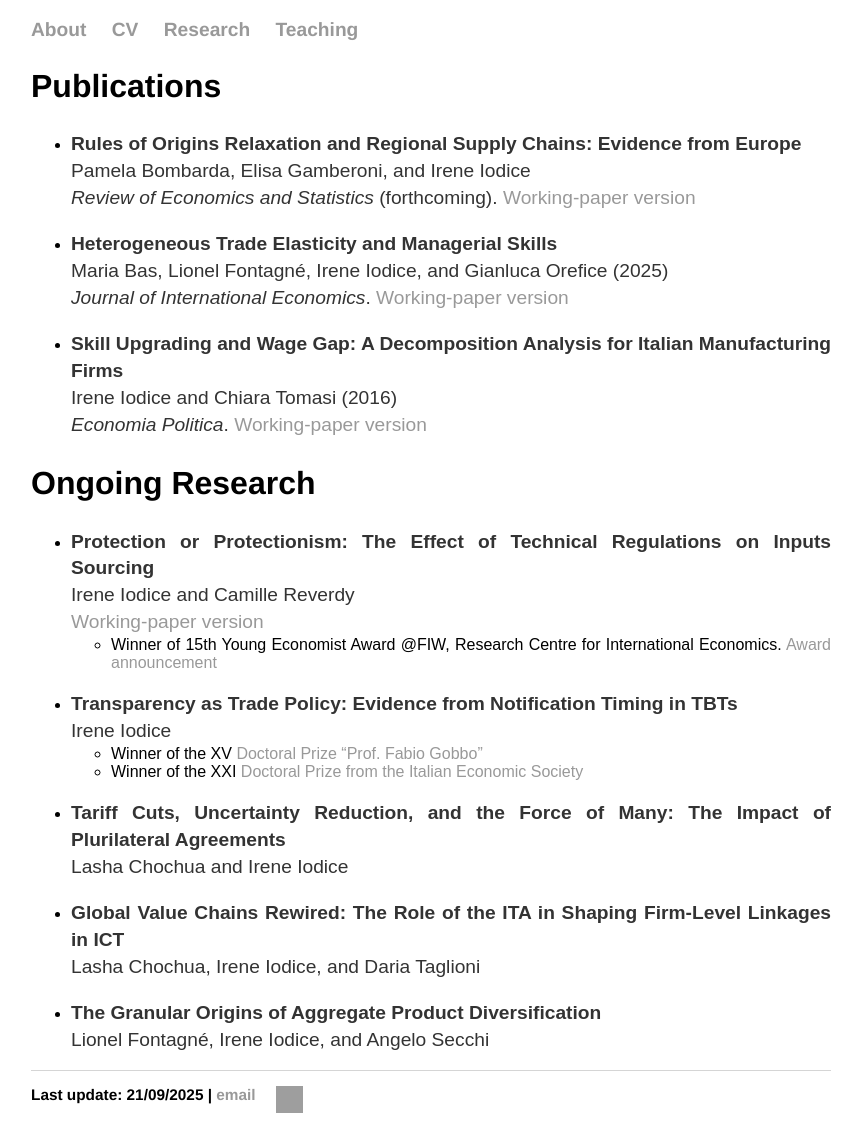
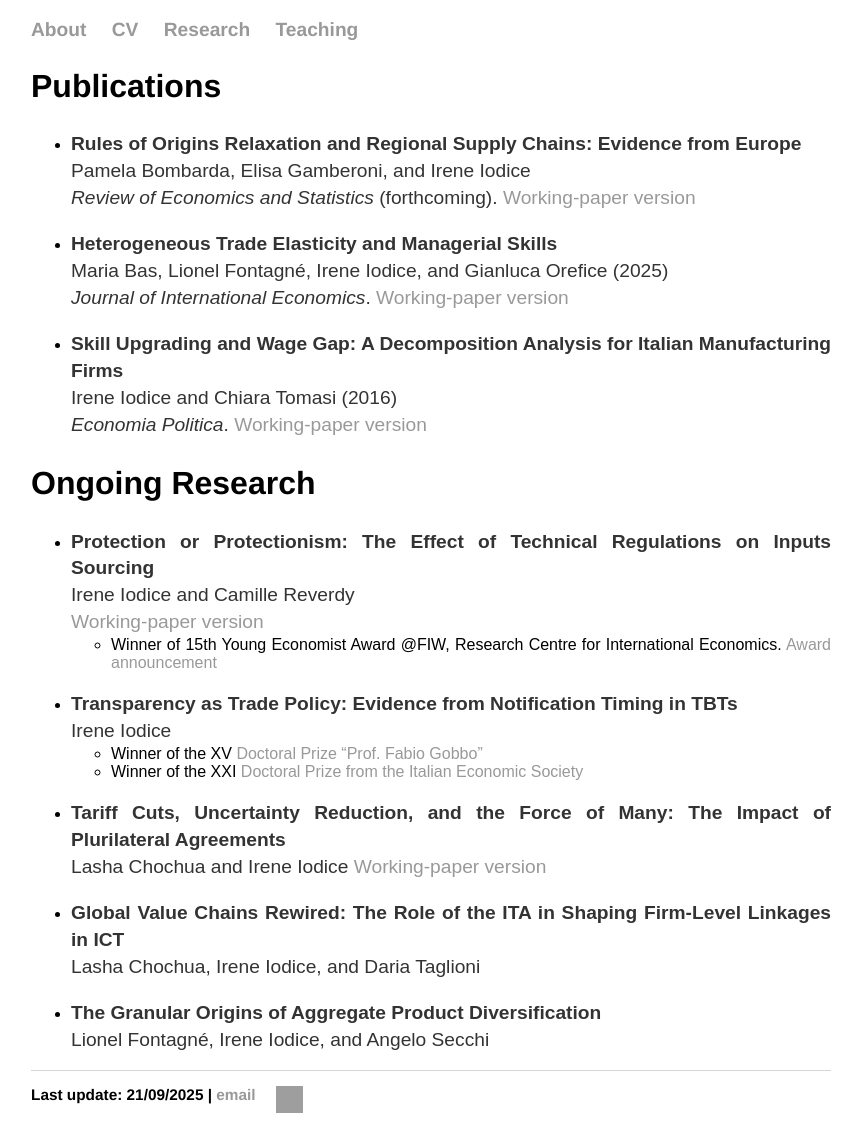
Before and after one commit to ioire/ioire.github.io, a Jekyll site: the page built from research/index.html, in a window 1280 px wide. Shown: the whole page, without its empty margins (209-1071 px from the left). Built offline with Jekyll 4.4.1, drawn with Linux system fonts in a browser that asks for light colours; grey boxes are pictures that could not be loaded.

Commit message:
update repo

```diff
--- a/research/index.html
+++ b/research/index.html
@@ -69,6 +69,7 @@ title: Irene Iodice
       <p>
         <strong>Tariff Cuts, Uncertainty Reduction, and the Force of Many: The Impact of Plurilateral Agreements</strong><br>
         <span class="authors">Lasha Chochua and Irene Iodice</span>
+	 <a href="https://www.ifo.de/en/cesifo/publications/2025/working-paper/tariff-cuts-policy-uncertainty-and-force-many-impact-plurilateral">Working‑paper version</a>
       </p>
     </li>
 
```
